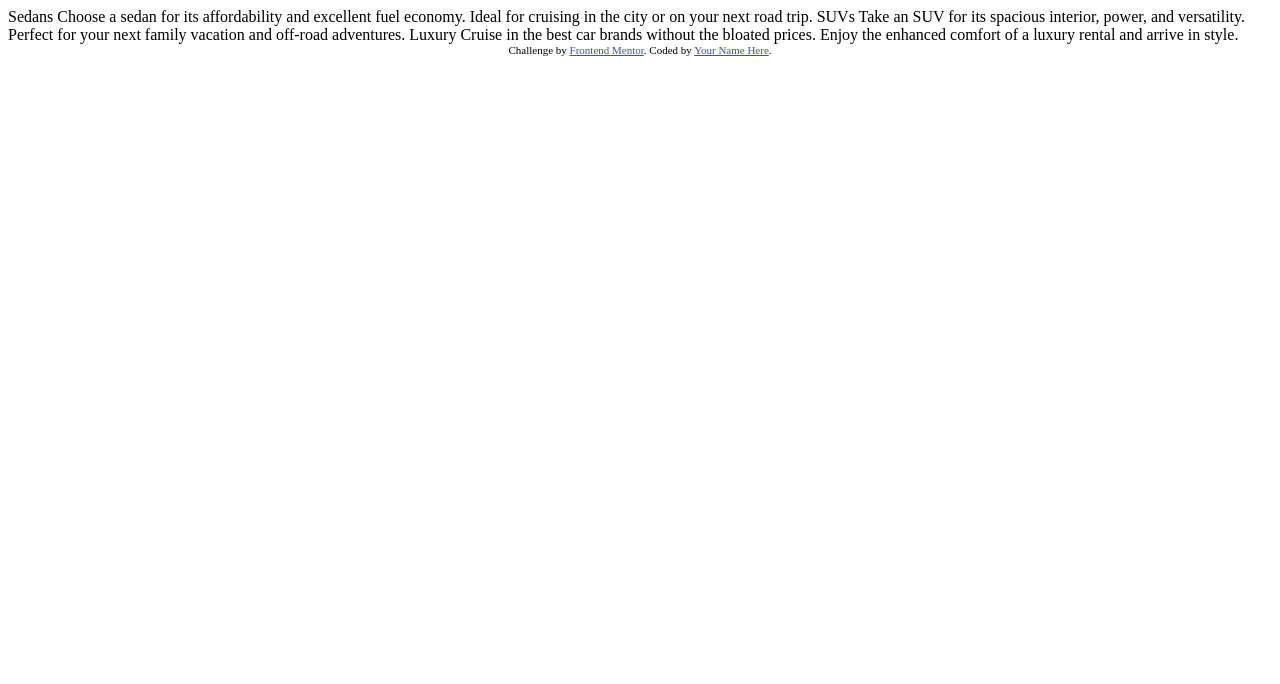
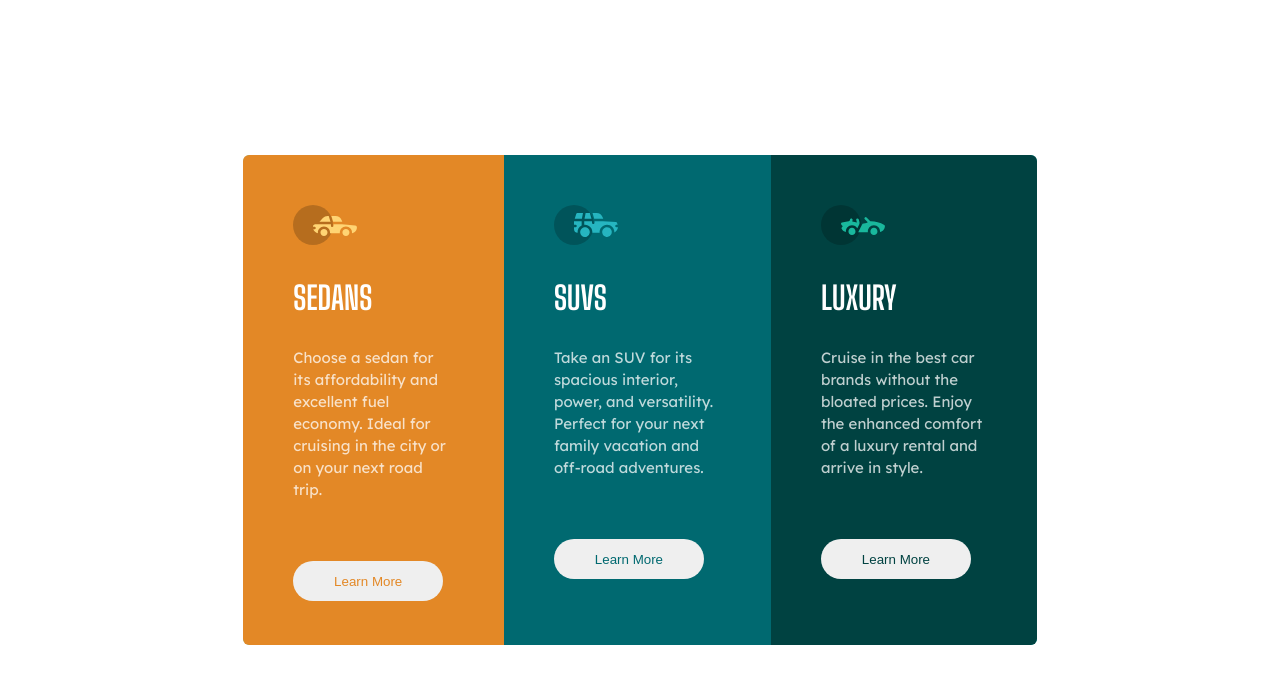
Before and after one commit to mayank-s7/3-column-preview-card-component-main, a plain HTML site: page index.html in a window 1280 px wide. Drawn offline with Linux system fonts and the light colour scheme.

Commit message:
initial commit of bra-1

```diff
--- a/index.html
+++ b/index.html
@@ -1,36 +1,74 @@
 <!DOCTYPE html>
 <html lang="en">
   <head>
-  <meta charset="UTF-8">
-  <meta name="viewport" content="width=device-width, initial-scale=1.0"> <!-- displays site properly based on user's device -->
+    <meta charset="UTF-8" />
+    <meta name="viewport" content="width=device-width, initial-scale=1.0" />
+    <!-- displays site properly based on user's device -->
 
-  <link rel="icon" type="image/png" sizes="32x32" href="./images/favicon-32x32.png">
+    <link
+      rel="icon"
+      type="image/png"
+      sizes="32x32"
+      href="./images/favicon-32x32.png"
+    />
 
     <title>Frontend Mentor | 3-column preview card component</title>
 
     <!-- Feel free to remove these styles or customise in your own stylesheet 👍 -->
     <style>
-    .attribution { font-size: 11px; text-align: center; }
-    .attribution a { color: hsl(228, 45%, 44%); }
+      .attribution {
+        font-size: 11px;
+        text-align: center;
+      }
+      .attribution a {
+        color: hsl(228, 45%, 44%);
+      }
     </style>
+    <link rel="stylesheet" href="style.css" />
   </head>
   <body>
+    <div class="card">
+      <div class="sub_card orange">
+        <div class="desc">
+          <div class="logo">
+            <img src="images/icon-sedans.svg" alt="" />
+          </div>
+          <h1>Sedans</h1>
+          <p>
+            Choose a sedan for its affordability and excellent fuel economy.
+            Ideal for cruising in the city or on your next road trip.
+          </p>
+          <button class="btn btn_1">Learn More</button>
+        </div>
+      </div>
 
-  Sedans
-  Choose a sedan for its affordability and excellent fuel economy. Ideal for cruising in the city
-  or on your next road trip.
+      <div class="sub_card blue">
+        <div class="desc">
+          <div class="logo">
+            <img src="images/icon-suvs.svg" alt="" />
+          </div>
+          <h1>SUVs</h1>
+          <p>
+            Take an SUV for its spacious interior, power, and versatility.
+            Perfect for your next family vacation and off-road adventures.
+          </p>
+          <button class="btn btn_2">Learn More</button>
+        </div>
+      </div>
 
-  SUVs
-  Take an SUV for its spacious interior, power, and versatility. Perfect for your next family vacation
-  and off-road adventures.
-
-  Luxury
-  Cruise in the best car brands without the bloated prices. Enjoy the enhanced comfort of a luxury
-  rental and arrive in style.
-
-  <div class="attribution">
-    Challenge by <a href="https://www.frontendmentor.io?ref=challenge" target="_blank">Frontend Mentor</a>.
-    Coded by <a href="#">Your Name Here</a>.
+      <div class="sub_card green">
+        <div class="desc">
+          <div class="logo">
+            <img src="images/icon-luxury.svg" alt="" />
+          </div>
+          <h1>Luxury</h1>
+          <p>
+            Cruise in the best car brands without the bloated prices. Enjoy the
+            enhanced comfort of a luxury rental and arrive in style.
+          </p>
+          <button class="btn btn_3">Learn More</button>
+        </div>
+      </div>
     </div>
   </body>
 </html>
--- /dev/null
+++ b/style.css
@@ -0,0 +1,134 @@
+@import url('https://fonts.googleapis.com/css2?family=Big+Shoulders+Display:wght@700&family=Lexend+Deca&display=swap');
+
+:root{
+--Bright-orange: hsl(31, 77%, 52%);
+--Dark-cyan: hsl(184, 100%, 22%);
+--Very-dark-cyan: hsl(179, 100%, 13%);
+
+--Transparent-white-paragraphs: hsla(0, 0%, 100%, 0.75);
+--Very-light-gray-background-headings-buttons: hsl(0, 0%, 95%);
+}
+
+*{
+    margin: 0;
+    padding: 0;
+    box-sizing: border-box;
+}
+
+body{
+    background-color: white;
+    color: white;
+    display: flex;
+    justify-content: center;
+    font-family: "Lexend Deca";
+    height: 100vh;
+    width: 100vw;
+
+    align-items: center;
+
+}
+
+.card{
+   background-color: aqua;
+   width: 62%;
+   height: 490px;
+   display: flex;
+   border-radius: 7px;
+   /* margin-top: 0px; */
+}
+
+.sub_card{
+    display: flex;
+    padding: 50px 50px 0px 50px;
+
+}
+
+.sub_card .desc {
+    display: flex;
+    flex-direction: column;
+
+}
+.sub_card h1{
+    font-family: "Big Shoulders Display";
+    text-transform: uppercase;
+    margin-top: 30px;
+}
+.sub_card p{
+    color: var(--Transparent-white-paragraphs);
+    margin-top: 30px;
+    font-size: 15px;
+    line-height: 22px;
+    margin-bottom: 60px;
+}
+
+.orange {
+   background-color: var(--Bright-orange);
+   border-radius: 6px 0px 0px 6px;
+}
+.blue{
+    background-color: var(--Dark-cyan);
+}
+
+.green{
+    background-color: var(--Very-dark-cyan);
+    border-radius: 0px 6px 6px 0px;
+}
+.btn{
+    border-radius: 140px;
+    height: 40px;
+    width: 150px;
+    border: none;
+
+}
+
+.btn_1{
+    color: var(--Bright-orange);
+}
+
+.btn_2{
+    color: var(--Dark-cyan);
+}
+
+
+.btn_3{
+    color: var(--Very-dark-cyan);
+}
+
+@media screen and (max-width:376px){
+    .card{
+        background-color: aqua;
+        display: flex;
+        flex-direction: column;
+        border-radius: 7px;
+        width: 88vw;
+     }
+
+
+
+    .sub_card .desc {
+        display: flex;
+        flex-direction: column;
+
+
+    }
+    .sub_card p{
+        color: var(--Transparent-white-paragraphs);
+        margin-top: 30px;
+        font-size: 12px;
+        line-height: 22px;
+        margin-bottom: 20px;
+    }
+    .btn{
+        margin-bottom: 36px;
+        height: 40px;
+        width: 110px;
+    }
+    .green{
+        background-color: var(--Very-dark-cyan);
+        border-radius: 0px 0px 6px 6px;
+    }
+    .orange {
+        background-color: var(--Bright-orange);
+        border-radius: 6px 6px 0px 0px;
+     }
+}
```
Lines whose indentation alone changed are shown as unchanged.
